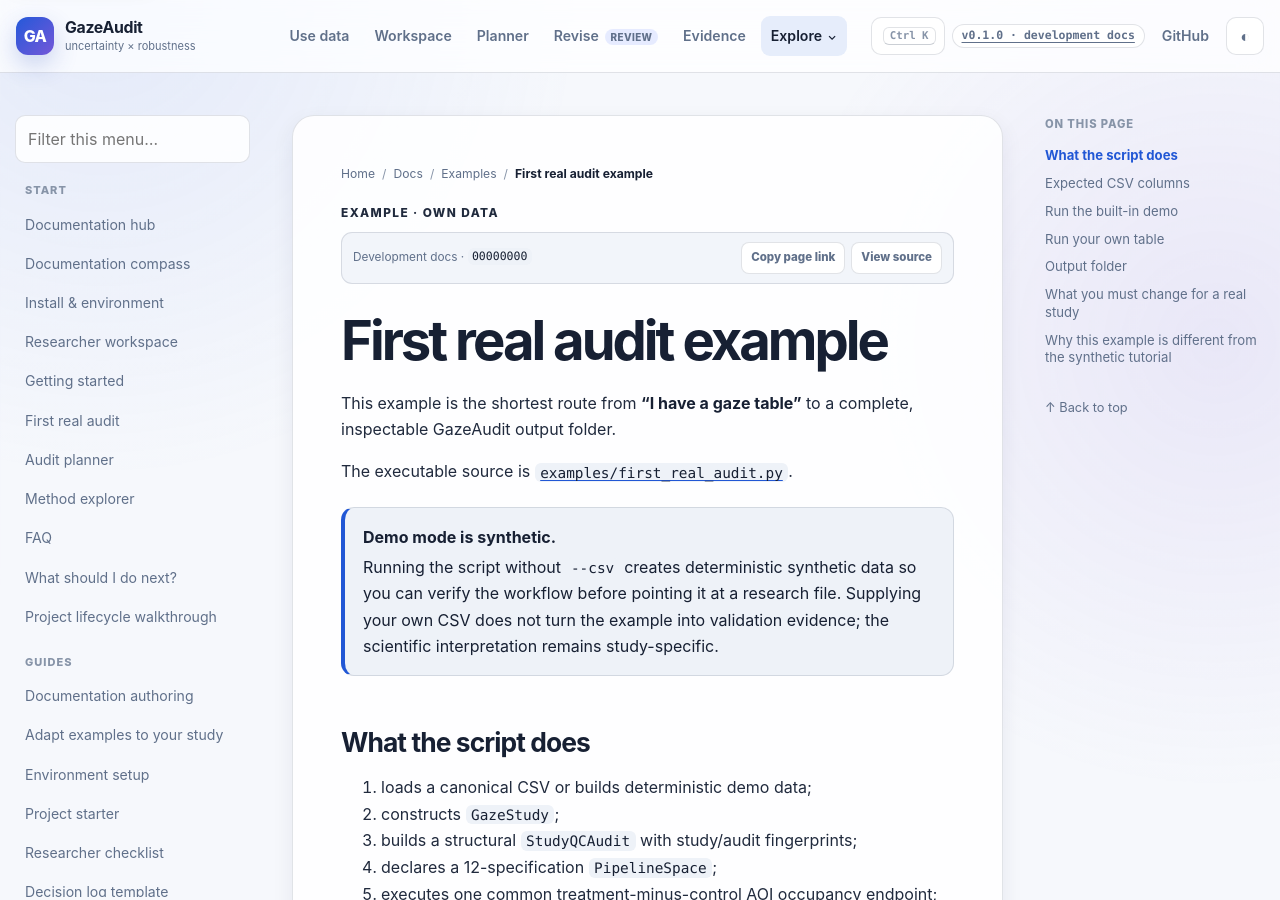
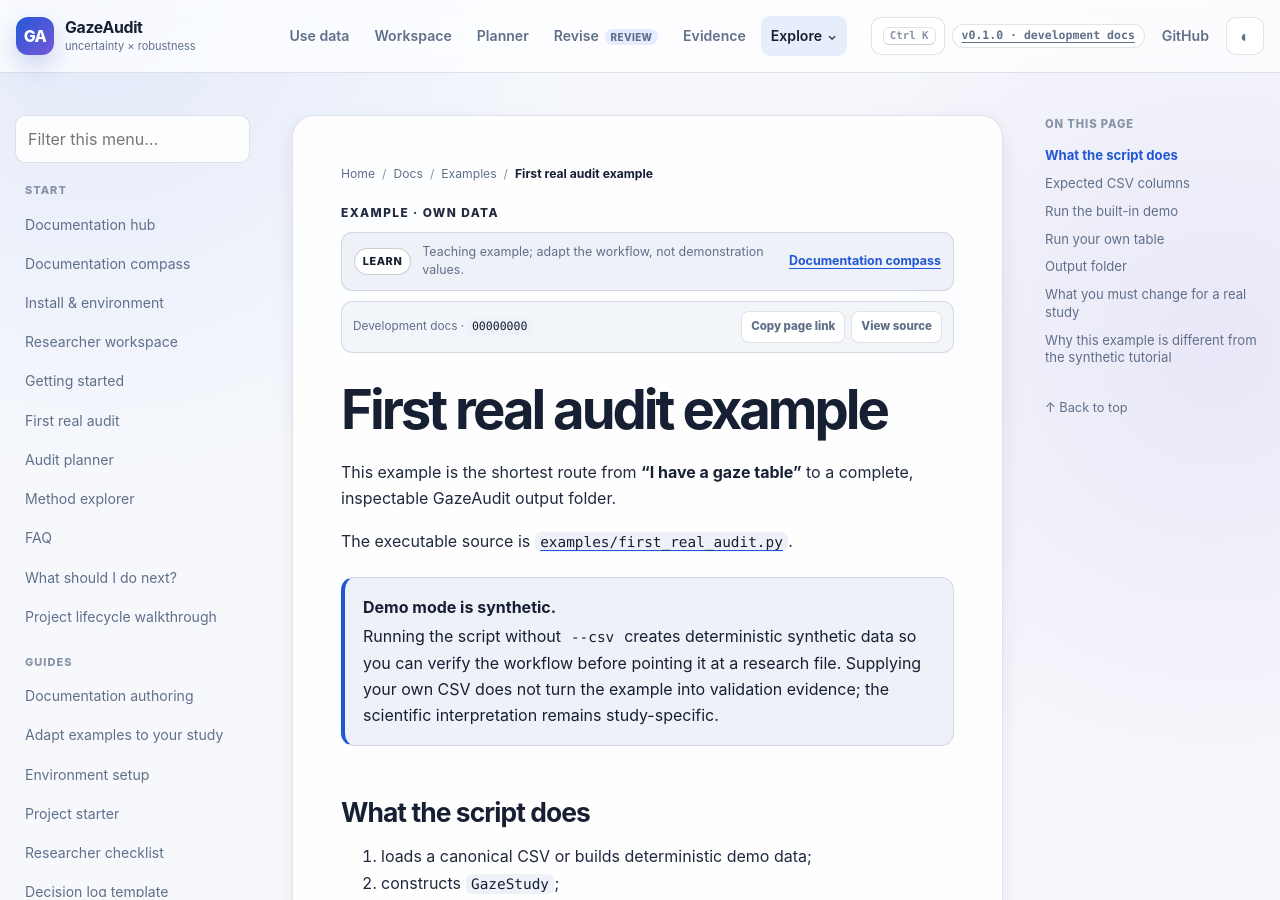
Before and after one commit to stefanosbalaskas/GazeAudit, a Jekyll site: the page built from docs/examples/first-real-audit.md, in a window 1280 px wide and 900 px high. Built offline with Jekyll 4.4.1, drawn with Linux system fonts in a browser that asks for light colours; some of the changed lines change nothing that is shown.

Commit message:
docs: add governed example contract metadata

```diff
--- a/docs/examples/first-real-audit.md
+++ b/docs/examples/first-real-audit.md
@@ -3,8 +3,14 @@
 description: Run one practical GazeAudit script on deterministic demo data or a canonical eye-tracking CSV and save structural-QC provenance plus robustness tables.
 kicker: Example · Own data
 permalink: /docs/examples/first-real-audit/
-search_category: Examples
+search_category: Example
 search_keywords: csv own data practical executable tutorial audit qc robustness pipeline output
+page_type: example
+example_data: "Demo or user data"
+example_focus: "Data & QC"
+example_reuse: "Project template"
+example_output: "Structural-QC provenance and robustness tables"
+example_boundary: "Demo choices must be replaced or justified before use on a real study."
 ---
 
 # First real audit example
```
